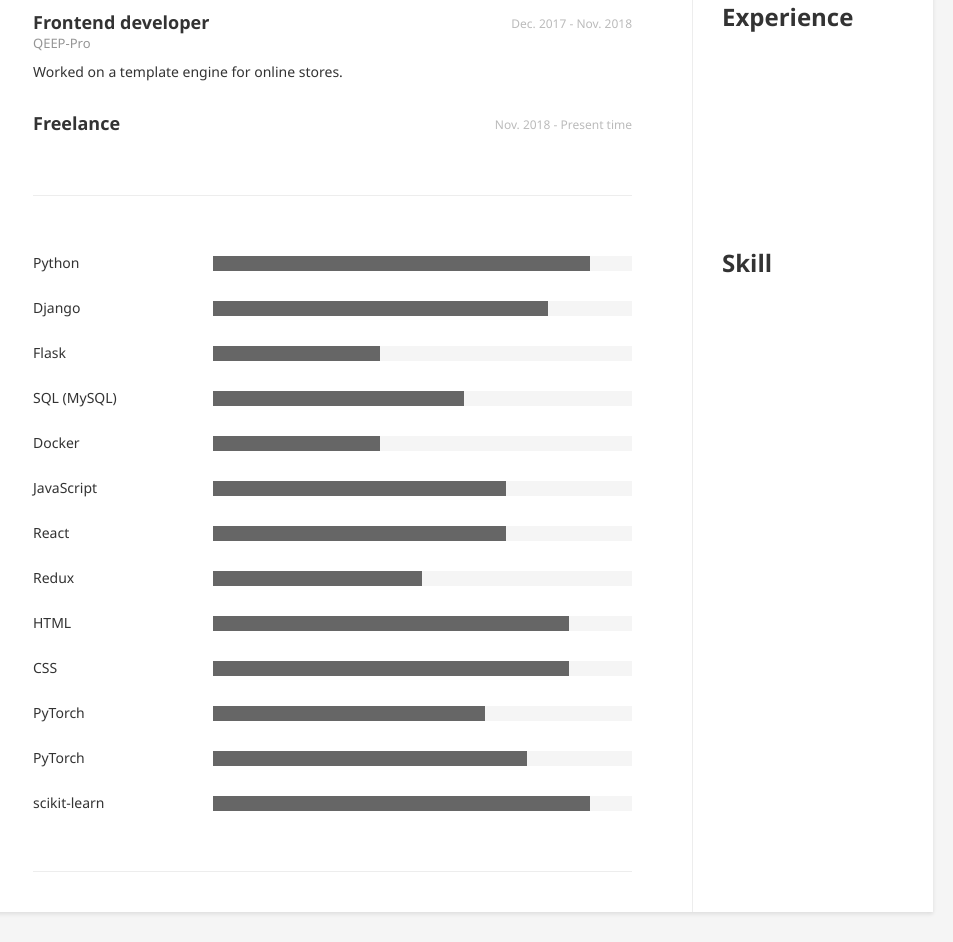
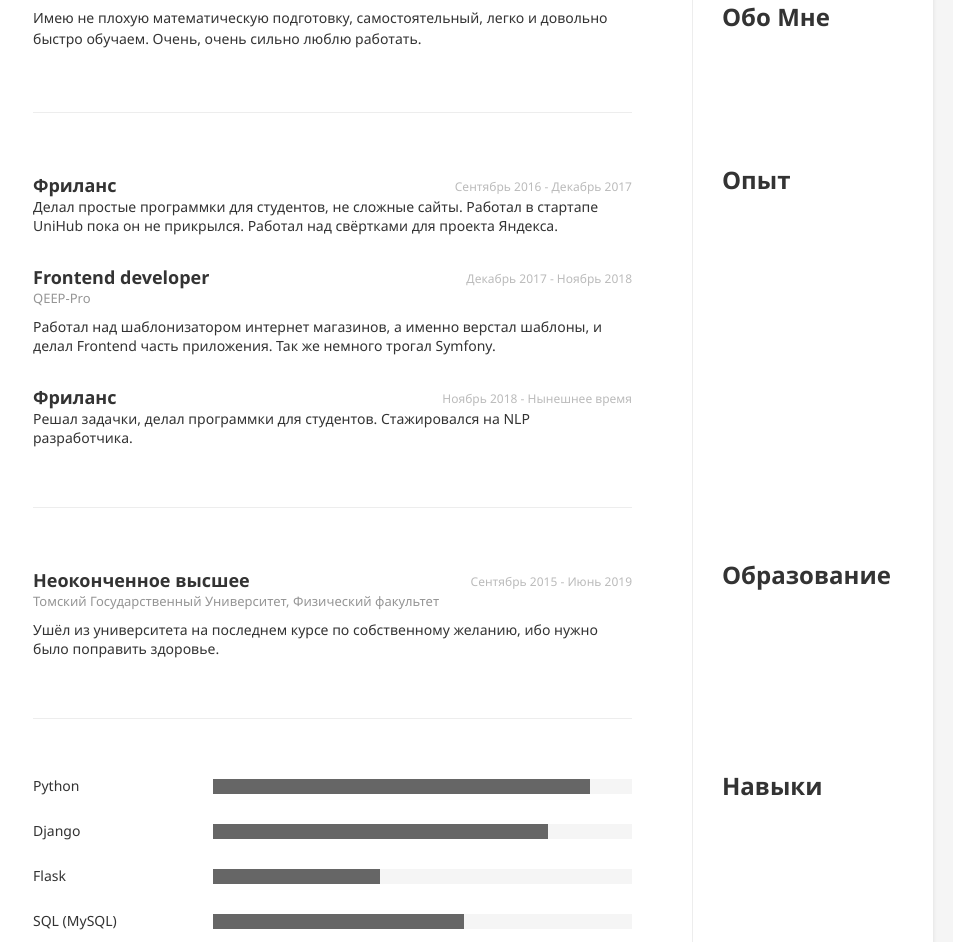
Before and after one commit to KonAnTur/KonAnTur.github.io, a plain HTML site: page index.html in a window 1280 px wide. Shown: the part 231-1173 px from the top of the page, without its empty margins (187-1140 px from the left). Drawn offline with Linux system fonts and the light colour scheme.

Commit message:
Update index.html

```diff
--- a/index.html
+++ b/index.html
@@ -22,8 +22,8 @@
 
             <header>
                 <h1 class="heading-container">Résumé</h1>
-                <h2 class="name-container">Konstantin Turov</h2>
-                <h3 class="job-container">Web/Ml developer</h3>
+                <h2 class="name-container">Туров Константин</h2>
+                <h3 class="job-container">Web/Ml разработчик</h3>
                 <div class="profile-picture">
                     <img src="./assets/img/photo.jpg" alt="">
                 </div>
@@ -48,21 +48,70 @@
             <section id="main">
 
                 <div class="resume-item-wrapper">
+                    <section class="resume-item project">
+                        <div class="inner">
+                            <h2>Обо мне</h2>
+                            <ul>
+                                <li>
+                                    <p class="detail">
+                                        Имею не плохую математическую подготовку,
+                                        самостоятельный, легко и довольно быстро обучаем.
+                                        Очень, очень сильно люблю работать.
+                                    </p>
+                                </li>
+                            </ul>
+                        </div>
+                    </section>
                     <section class="resume-item experience">
                         <div class="inner">
-                            <h2>experience</h2>
+                            <h2>Опыт</h2>
                             <ul>
+                                <li>
+                                    <h3>Фриланс</h3>
+                                    <span class="date">Сентябрь 2016 - Декабрь 2017</span>
+                                    <p class="detail">
+                                        Делал простые программки для студентов, не сложные сайты.
+                                        Работал в стартапе UniHub пока он не прикрылся.
+                                        Работал над свёртками для проекта Яндекса.
+                                    </p>
+                                </li>
                                 <li>
                                     <h3>Frontend developer</h3>
                                     <h4 class="company">QEEP-Pro</h4>
-                                    <span class="date">Dec. 2017 - Nov. 2018</span>
+                                    <span class="date">Декабрь 2017 - Ноябрь 2018</span>
                                     <p class="detail">
-                                        Worked on a template engine for online stores.
+                                        Работал над шаблонизатором интернет магазинов, а именно
+                                        верстал шаблоны, и делал Frontend часть приложения.
+                                        Так же немного трогал Symfony.
                                     </p>
                                 </li>
                                 <li>
-                                    <h3>Freelance</h3>
-                                    <span class="date">Nov. 2018 - Present time</span>
+                                    <h3>Фриланс</h3>
+                                    <span class="date">Ноябрь 2018 - Нынешнее время</span>
+                                    <p class="detail">
+                                        Решал задачки, делал программки для студентов.
+                                        Стажировался на NLP разработчика.
+                                    </p>
+                                </li>
+                            </ul>
+                        </div>
+                    </section>
+
+                    <section class="resume-item experience">
+                        <div class="inner">
+                            <h2>Образование</h2>
+                            <ul>
+                                <li>
+                                    <h3>Неоконченное высшее</h3>
+                                    <h4 class="company">
+                                        Томский Государственный Университет,
+                                        Физический факультет
+                                    </h4>
+                                    <span class="date">Сентябрь 2015 - Июнь 2019</span>
+                                    <p class="detail">
+                                        Ушёл из университета на последнем курсе по собственному желанию,
+                                        ибо нужно было поправить здоровье.
+                                    </p>
                                 </li>
                             </ul>
                         </div>
@@ -70,7 +119,7 @@
 
                     <section class="resume-item skill">
                         <div class="inner">
-                            <h2>Skill</h2>
+                            <h2>Навыки</h2>
                             <ul>
                                 <li>
                                     <h3>Python</h3>
```
